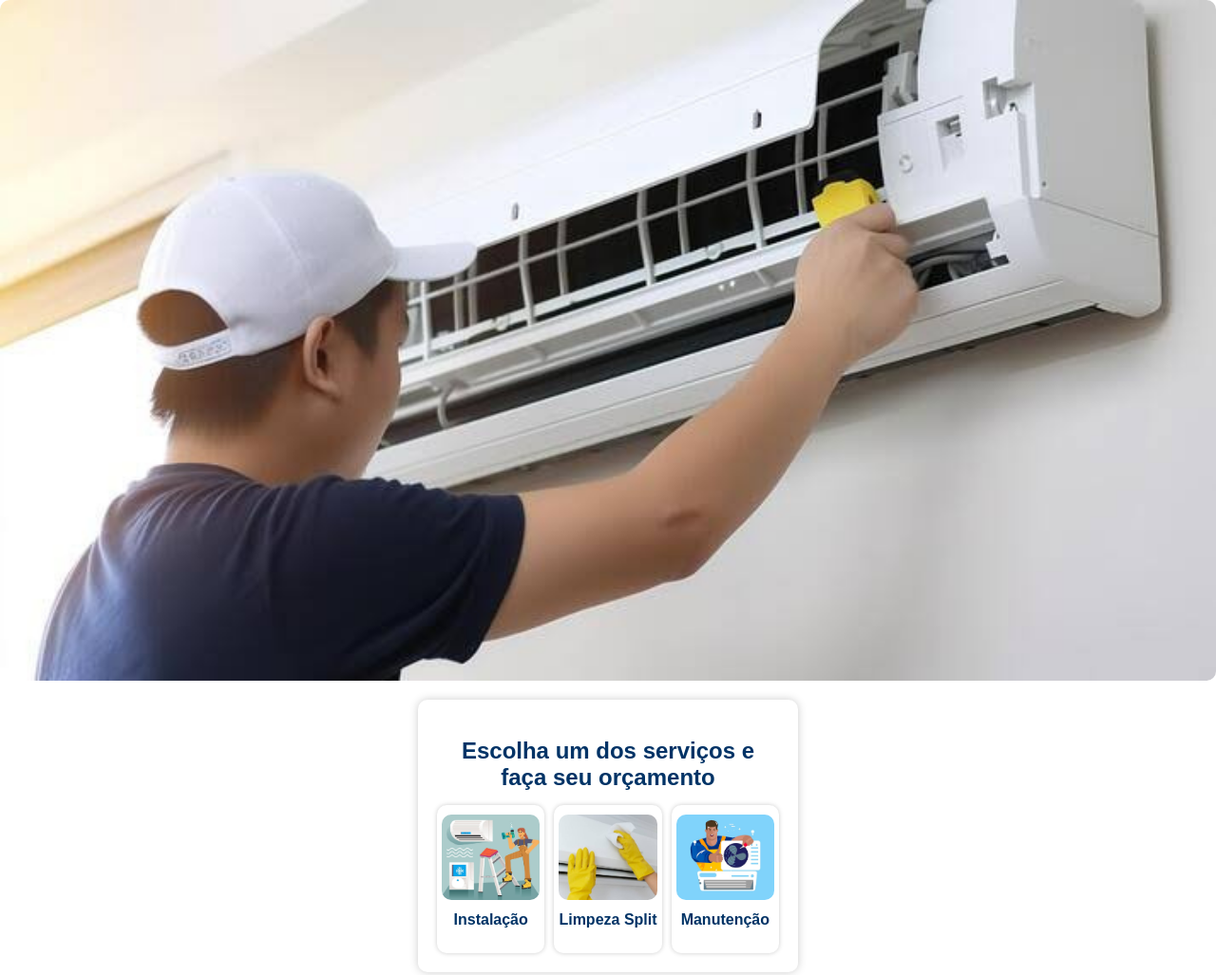
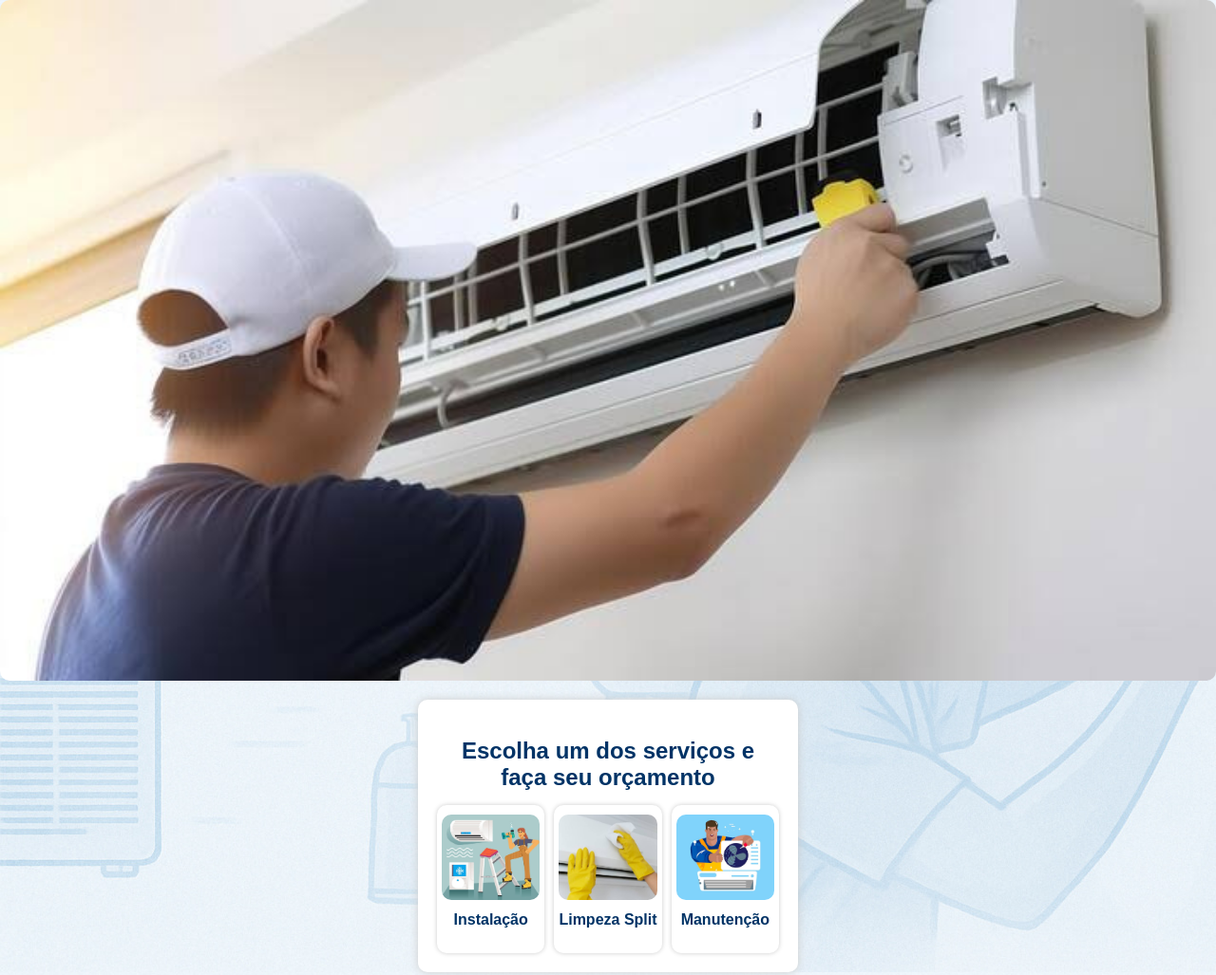
Before and after one commit to OEsquimo/Meu-site, a plain HTML site: page index.html in a window 1280 px wide. Shown: the top 1027 px of the page at 95% size. Drawn offline with Linux system fonts and the light colour scheme.

Commit message:
Update style.css

```diff
--- a/assets/style.css
+++ b/assets/style.css
@@ -33,7 +33,7 @@
 /* Body e container */
 body {
   font-family: sans-serif;
-  background-image: url("./assets/imagens/fundo.jpg");
+  background-image: url("/Meu-site/assets/imagens/fundo.jpg");
   margin: 0;
   padding: 0;
 }
```
